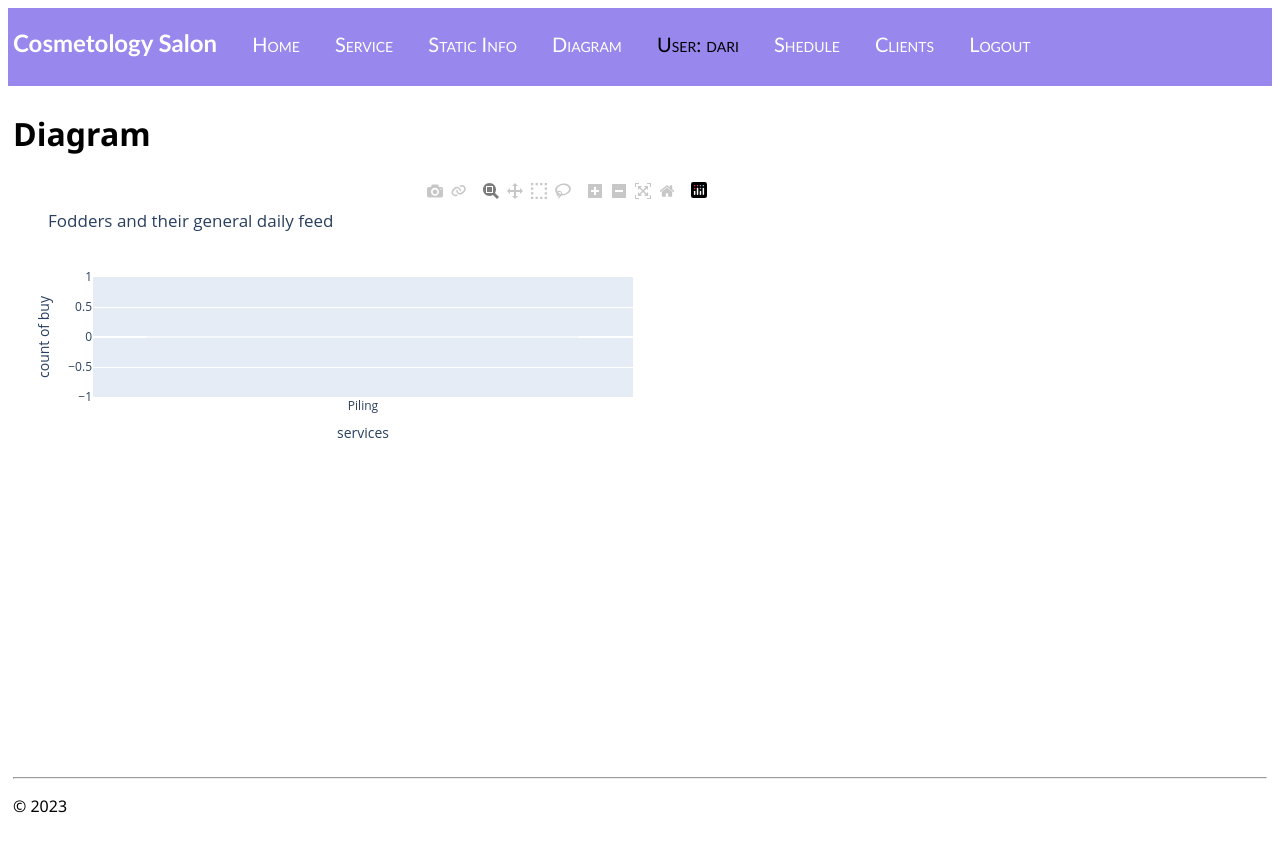
After one commit to Chaisy/PythonLabs, a Django app: page /CosmetologyApp/diagram/ in a window 1280 px wide. The commit adds this page. Run offline with Django 4.2, Linux system fonts and the light colour scheme; a user stored in the database is signed in; data comes from the database, SQL or seed files in the repository; data that the repository does not hold is empty.

```diff
--- a/Lab4/CosmetologyProject/CosmetologyApp/models.py
+++ b/Lab4/CosmetologyProject/CosmetologyApp/models.py
@@ -80,7 +80,7 @@ class Shedule(models.Model):
         verbose_name_plural = "Shedules"
 
     def __str__(self) -> str:
-        return f'{self.doctor} {self.client}{self.service} {self.room}{self.date}'
+        return f'{self.service}'
 
 class Sale(models.Model):
     service = models.ForeignKey(Service, on_delete=models.SET_NULL, null=True, blank=True, related_name='sale_servise')
--- a/Lab4/CosmetologyProject/CosmetologyApp/static/site.css
+++ b/Lab4/CosmetologyProject/CosmetologyApp/static/site.css
@@ -53,3 +53,9 @@ td {
    border: 1px solid #8374d3;
     text-align: center;
 }
+
+.diagram_service{
+
+    margin-bottom:300px;
+    height: 300px;
+}
--- /dev/null
+++ b/Lab4/CosmetologyProject/CosmetologyApp/templates/CosmetologyApp/diagram.html
@@ -0,0 +1,14 @@
+{% extends "CosmetologyApp/layout.html" %}
+
+
+{% block title %}Diagram{% endblock %}
+
+{% block content %}
+
+  <h1>Diagram</h1>
+
+  <div class="diagram_service" style="width: 700px;">
+    {{ plot_div|safe }}
+  </div>
+
+{% endblock %}
--- a/Lab4/CosmetologyProject/CosmetologyApp/templates/CosmetologyApp/layout.html
+++ b/Lab4/CosmetologyProject/CosmetologyApp/templates/CosmetologyApp/layout.html
@@ -6,23 +6,38 @@
     <title>Cosmetology</title>
     {% load static %}
     <link rel="stylesheet" type="text/css" href="{% static 'site.css' %}" />
+            <script>
+        function updateDateTime()
+        {
+            var currentDateTime = new Date();
+            var formattedDateTime = currentDateTime.toLocaleString();
+            var element = document.getElementById("current-datetime");
+            element.innerHTML = formattedDateTime;
+        }
+        setInterval(updateDateTime, 1000);
+    </script>
 </head>
 <body>
     <div class="navbar">
+
         <a href="/" class="navbar-brand">Cosmetology Salon</a>
         <a href="/CosmetologyApp/" class="navbar-item">Home</a>
         <a href="/CosmetologyApp/service" class="navbar-item">Service</a>
+        <a href="/CosmetologyApp/static_info/" class="navbar-item">Static Info</a>
+
         {% if user.is_authenticated %}
         {% if user.is_superuser %}
-        <a href="" class="navbar-item">Statistic</a>
+        <a href="/CosmetologyApp/diagram/" class="navbar-item">Diagram</a>
         {%endif%}
         <h class="navbar-item" ><font color="black">User: {{ user.get_username }}</font></h>
 <!--        <h class="navbar-item">Phone: {{ doctor.get_number }}</h>-->
         <a href="/CosmetologyApp/shedule" class="navbar-item">Shedule</a>
         <a href="/CosmetologyApp/client" class="navbar-item">Clients</a>
         <a href="/CosmetologyApp/accounts/logout/" class="navbar-item">Logout</a>
+
         {% else %}
         <a href="/CosmetologyApp/accounts/login/" class="navbar-item">Login</a>
+
         {% endif %}
 
     </div>
--- a/Lab4/CosmetologyProject/CosmetologyApp/templates/CosmetologyApp/service_detail.html
+++ b/Lab4/CosmetologyProject/CosmetologyApp/templates/CosmetologyApp/service_detail.html
@@ -2,12 +2,14 @@
 
 {% block title %}Service Details{% endblock %}
 {% block content %}
+
+
     <ul>
         <li>Procedure: {{ service.procedure }}</li>
         <li>Price: {{ service.price }}</li>
     </ul>
     {% if user.is_superuser %}
-            <p><a href="/CosmetologyApp/service/{{ service.id }}/delete/">Delete</a></p>
+            <p><a  href="/CosmetologyApp/service/{{ service.id }}/delete/">Delete</a></p>
     {% endif %}
 
 {% endblock %}
--- a/Lab4/CosmetologyProject/CosmetologyApp/urls.py
+++ b/Lab4/CosmetologyProject/CosmetologyApp/urls.py
@@ -1,4 +1,5 @@
 from django.contrib import admin
+from django.http import HttpResponseRedirect
 from django.urls import path, include
 from django.urls import re_path
 
@@ -12,7 +13,6 @@ urlpatterns = [
     path('admin/', admin.site.urls),
     path('accounts/', include('django.contrib.auth.urls')),
     re_path(r'^registration/$', views.UserRegistration, name='registration'),
-
     path('service/', views.ServiceListView.as_view(), name='service'),
     path('service/<int:id>/', views.ServiceDetailsView.as_view(), name='detail_service'),
     path('service/add/', views.ServiceCreate.as_view(), name='add_service'),
@@ -32,8 +32,10 @@ urlpatterns = [
     path('client/<int:pk>/delete/', views.ClientDelete.as_view(), name='delete_client'),
 
     path(r'^doctor$', views.DoctorListView.as_view(), name='doctor'),
+    path(r'doctor/(?P<pk>\d+)$', views.DoctorDetailView.as_view(), name='doctor-detail'),
 
-    path(r'doctor/(?P<pk>\d+)$', views.DoctorDetailView.as_view(), name='doctor-detail'),
+    path('diagram/', views.DiagramView.as_view(), name='diagram'),
+    path('static_info/', views.StaticInfoView.as_view(), name='static_info'),
 
 
 
--- a/Lab4/CosmetologyProject/CosmetologyApp/views.py
+++ b/Lab4/CosmetologyProject/CosmetologyApp/views.py
@@ -1,6 +1,8 @@
 import logging
+import re
 
 from django.contrib.auth import login
+from django.contrib.auth.decorators import login_required
 from django.contrib.auth.forms import UserCreationForm
 from django.contrib.sites import requests
 from django.core.validators import RegexValidator
@@ -8,10 +10,11 @@ from django import forms
 from django.contrib.auth.models import User
 from django.contrib.auth.hashers import make_password
 from django.shortcuts import render
-
+from django.utils.decorators import method_decorator
+from plotly.graph_objects import Bar, Layout, Figure
 from django.shortcuts import render
 from django.http import HttpResponse, Http404, HttpResponseRedirect
-from datetime import datetime
+import datetime
 
 from django.urls import reverse_lazy
 from django.views import generic, View
@@ -21,10 +24,11 @@ from django.views.generic import CreateView, UpdateView, DeleteView
 from .models import Service, Client, Doctor, Shedule, Doctor_Category
 
 logger = logging.getLogger(__name__)
+
+
 class HomeView(View):
     @staticmethod
     def get(request):
-
         response = requests.get('https://dog.ceo/api/breeds/image/random')
         image_url = response.json()['message']
 
@@ -38,6 +42,7 @@ class HomeView(View):
 
         return render(request, 'CosmetologyApp/index.html', context)
 
+
 class UserProfileView(View):
     @staticmethod
     def get(request):
@@ -50,8 +55,11 @@ class UserProfileView(View):
         return render(
             request,
             'CosmetologyApp/personal.html',
-            context={'doctor' : doctor, })
-#Client#########################
+            context={'doctor': doctor, })
+
+
+# Client#########################
+@method_decorator(login_required, name='dispatch')
 class ClientDetailsView(View):
     @staticmethod
     def get(request, id):
@@ -64,22 +72,94 @@ class ClientDetailsView(View):
             'CosmetologyApp/client_detail.html',
             context={'client': client, }
         )
+
+
+@method_decorator(login_required, name='dispatch')
 class ClientCreate(CreateView):
-
     model = Client
     fields = ['name', 'number', 'birth_date']
     success_url = reverse_lazy('client')
 
+    def form_valid(self, form):
+        # form.instance.staffer = Staffer.objects.filter(username=self.request.user.username).first()
+        if Client.objects.filter(name=form.cleaned_data['name']) and \
+                Client.objects.filter(number=form.cleaned_data['number']) and \
+                Client.objects.filter(birth_date=form.cleaned_data['birth_date']):
+            form.add_error(None, 'We have this client.')
+            logger.error(f'Failed to create client by {self.request.user.username}!')
+            return self.form_invalid(form)
+
+        if not re.fullmatch(r"^[A-z '-]+$", form.cleaned_data['name']):
+            form.add_error(None, 'Its not name.')
+            logger.error(f'Failed to create client by {self.request.user.username}!')
+            return self.form_invalid(form)
+
+        date1 = form.cleaned_data['birth_date']
+        dateTimeNow = datetime.date.today()
+        dateInPast = datetime.date(1923, 12, 31)
+
+        if ((dateTimeNow < date1) or (date1 < dateInPast)):
+            form.add_error(None, 'Birth date in future or in the past.')
+            logger.error(f'Failed to create birth_date by {self.request.user.username}!')
+            return self.form_invalid(form)
+
+        try:
+            response = super().form_valid(form)
+
+            logger.info(f'Client was created successfully by {self.request.user.username}.')
+            return response
+        except Exception:
+            logger.error(f'Failed to create client by {self.request.user.username}!')
+            raise
+
+
+@method_decorator(login_required, name='dispatch')
 class ClientUpdate(UpdateView):
     model = Client
     fields = ['name', 'number', 'birth_date']
     success_url = reverse_lazy('client')
 
+    def form_valid(self, form):
+        # form.instance.staffer = Staffer.objects.filter(username=self.request.user.username).first()
+        if Client.objects.filter(name=form.cleaned_data['name']) and \
+                Client.objects.filter(number=form.cleaned_data['number']) and \
+                Client.objects.filter(birth_date=form.cleaned_data['birth_date']):
+            form.add_error(None, 'We have this client.')
+            logger.error(f'Failed to create client by {self.request.user.username}!')
+            return self.form_invalid(form)
+
+        if not re.fullmatch(r"^[A-z '-]+$", form.cleaned_data['name']):
+            form.add_error(None, 'Its not name.')
+            logger.error(f'Failed to create client by {self.request.user.username}!')
+            return self.form_invalid(form)
+
+        date1 = form.cleaned_data['birth_date']
+        dateTimeNow = datetime.date.today()
+        dateInPast = datetime.date(1923, 12, 31)
+
+        if ((dateTimeNow < date1) or (date1 < dateInPast)):
+            form.add_error(None, 'Birth date in future or in the past.')
+            logger.error(f'Failed to create birth_date by {self.request.user.username}!')
+            return self.form_invalid(form)
+
+        try:
+            response = super().form_valid(form)
+
+            logger.info(f'Client was created successfully by {self.request.user.username}.')
+            return response
+        except Exception:
+            logger.error(f'Failed to create client by {self.request.user.username}!')
+            raise
+
+
+@method_decorator(login_required, name='dispatch')
 class ClientDelete(DeleteView):
     model = Client
     success_url = reverse_lazy('client')
 
-#Shedule#########################
+
+# Shedule#########################
+@method_decorator(login_required, name='dispatch')
 class SheduleDetailsView(View):
     @staticmethod
     def get(request, id):
@@ -93,27 +173,103 @@ class SheduleDetailsView(View):
             context={'shedule': shedule, }
         )
 
+
+@method_decorator(login_required, name='dispatch')
 class SheduleCreate(CreateView):
-
     model = Shedule
     fields = ['doctor', 'client', 'service', 'room', 'date']
     success_url = reverse_lazy('shedule')
 
+    def form_valid(self, form):
+        # form.instance.staffer = Staffer.objects.filter(username=self.request.user.username).first()
+        if Shedule.objects.filter(doctor=form.cleaned_data['doctor']) and \
+                Shedule.objects.filter(client=form.cleaned_data['client']) and \
+                Shedule.objects.filter(service=form.cleaned_data['service']) and\
+                Shedule.objects.filter(date=form.cleaned_data['date']):
+            form.add_error(None, 'We have this shedule.')
+            logger.error(f'Failed to create shedule by {self.request.user.username}!')
+            return self.form_invalid(form)
+
+        if form.cleaned_data['doctor'] == None or form.cleaned_data['client'] == None or \
+                form.cleaned_data['service'] == None:
+            form.add_error(None, 'Shedule have empty field.')
+            logger.error(f'Failed to create shedule by {self.request.user.username}!')
+            return self.form_invalid(form)
+
+        date1 = form.cleaned_data['date']
+        dateTimeNow = datetime.date.today()
+        dateInFuture = datetime.date(2023, 8, 30)
+
+        if ((dateTimeNow > date1) or (date1 > dateInFuture)):
+            form.add_error(None, 'Date in past or the date is too far away.')
+            logger.error(f'Failed to create shedule by {self.request.user.username}!')
+            return self.form_invalid(form)
+
+        try:
+            response = super().form_valid(form)
+
+            logger.info(f'Shedule was created successfully by {self.request.user.username}.')
+            return response
+        except Exception:
+            logger.error(f'Shedule to create client by {self.request.user.username}!')
+            raise
+
+
+@method_decorator(login_required, name='dispatch')
 class SheduleUpdate(UpdateView):
     model = Shedule
     fields = ['doctor', 'client', 'service', 'room', 'date']
     success_url = reverse_lazy('shedule')
 
+    def form_valid(self, form):
+        # form.instance.staffer = Staffer.objects.filter(username=self.request.user.username).first()
+        if Shedule.objects.filter(doctor=form.cleaned_data['doctor']) and \
+                Shedule.objects.filter(client=form.cleaned_data['client']) and \
+                Shedule.objects.filter(service=form.cleaned_data['service']) and\
+                Shedule.objects.filter(date=form.cleaned_data['date']):
+            form.add_error(None, 'We have this shedule.')
+            logger.error(f'Failed to create shedule by {self.request.user.username}!')
+
+            return self.form_invalid(form)
+        if form.cleaned_data['doctor'] == None or form.cleaned_data['client'] == None or \
+                form.cleaned_data['service'] == None:
+            form.add_error(None, 'Shedule have empty field.')
+            logger.error(f'Failed to create shedule by {self.request.user.username}!')
+            return self.form_invalid(form)
+
+        date1 = form.cleaned_data['date']
+        dateTimeNow = datetime.date.today()
+        dateInFuture = datetime.date(2023, 8, 30)
+
+        if ((dateTimeNow > date1) or (date1 > dateInFuture)):
+            form.add_error(None, 'Date in past or the date is too far away.')
+            logger.error(f'Failed to create shedule by {self.request.user.username}!')
+            return self.form_invalid(form)
+
+        try:
+            response = super().form_valid(form)
+
+            logger.info(f'Shedule was created successfully by {self.request.user.username}.')
+            return response
+        except Exception:
+            logger.error(f'Shedule to create client by {self.request.user.username}!')
+            raise
+
+
+@method_decorator(login_required, name='dispatch')
 class SheduleDelete(DeleteView):
     model = Shedule
     success_url = reverse_lazy('shedule')
 
+
 class DoctortForm(forms.Form):
     num_validetor = RegexValidator(regex=r"^\+375 \(29\) \d{3}-\d{2}-\d{2}$")
+    name_validator = RegexValidator(regex=r"^[A-z '-]+$")
     # validate_name = RegexValidator(regex=r"/^[a-z ,.'-]+$/i")
-    name = forms.CharField(max_length=20)
+    name = forms.CharField(max_length=20, validators=[name_validator])
     number = forms.CharField(max_length=30, validators=[num_validetor], help_text="+375 (29) xxx-xx-xx")
-    password = forms.CharField()
+    password = forms.CharField(min_length=2, widget=forms.PasswordInput())
+
 
 class ServiceDetailsView(View):
     @staticmethod
@@ -128,15 +284,41 @@ class ServiceDetailsView(View):
             context={'service': service, }
         )
 
+
+@method_decorator(login_required, name='dispatch')
 class ServiceCreate(CreateView):
-
     model = Service
     fields = ['procedure', 'price']
     success_url = reverse_lazy('service')
 
+    def form_valid(self, form):
+        # form.instance.staffer = Staffer.objects.filter(username=self.request.user.username).first()
+        if Service.objects.filter(procedure=form.cleaned_data['procedure']):
+            form.add_error(None, 'We have this service.')
+            logger.error(f'Failed to create service by {self.request.user.username}!')
+            return self.form_invalid(form)
+
+        if not re.fullmatch(r"^[A-z ,'-]+$", form.cleaned_data['procedure']):
+            form.add_error(None, 'Its not procedure.')
+            logger.error(f'Failed to create service by {self.request.user.username}!')
+            return self.form_invalid(form)
+
+        try:
+            response = super().form_valid(form)
+
+            logger.info(f'Service was created successfully by {self.request.user.username}.')
+            return response
+        except Exception:
+            logger.error(f'Service to create client by {self.request.user.username}!')
+            raise
+
+
+@method_decorator(login_required, name='dispatch')
 class ServiceDelete(DeleteView):
     model = Service
     success_url = reverse_lazy('service')
+
+
 def UserRegistration(request):
     if request.method == "POST":
         doctorForm = DoctortForm(request.POST)
@@ -144,26 +326,27 @@ def UserRegistration(request):
             user = User()
             user.username = doctorForm.cleaned_data['name']
             user.password = make_password(doctorForm.cleaned_data['password'])
-            user.save()
-            request.user = user
-            doctor = Doctor()
-            doctor.name = user.username
-            doctor.number = doctorForm.cleaned_data['number']
-            doctor.save()
-            logger.info(f'Registration new user {doctor.id}: {doctor.name}')
-            return HttpResponseRedirect('/CosmetologyApp/accounts/login/')
+            if User.objects.filter(username=user.username).exists():
+                logger.error(f'Failed to add doctor ')
+                doctorForm.add_error(None, "We have this user")
+            else:
+                user.save()
+                request.user = user
+                doctor = Doctor()
+                doctor.name = user.username
+                doctor.number = doctorForm.cleaned_data['number']
+                doctor.save()
+                logger.info(f'Registration new user {doctor.id}: {doctor.name}')
+                return HttpResponseRedirect('/CosmetologyApp/accounts/login/')
         else:
             logger.error('Failed to registration user')
     else:
         doctorForm = DoctortForm()
 
     return render(
-            request,
-            'CosmetologyApp/registration.html',
-            context={'form' : doctorForm, })
-
-
-
+        request,
+        'CosmetologyApp/registration.html',
+        context={'form': doctorForm, })
 
 
 class ServiceListView(generic.ListView):
@@ -171,22 +354,29 @@ class ServiceListView(generic.ListView):
     context_object_name = 'service_list'
     template_name = 'CosmetologyApp/service.html'
 
+
+@method_decorator(login_required, name='dispatch')
 class ClientListView(generic.ListView):
     model = Client
     context_object_name = 'client_list'
     template_name = 'CosmetologyApp/client.html'
 
+
+@method_decorator(login_required, name='dispatch')
 class DoctorListView(generic.ListView):
     model = Doctor
     context_object_name = 'doctor_list'
     template_name = 'CosmetologyApp/doctor.html'
 
+
+@method_decorator(login_required, name='dispatch')
 class SheduleListView(generic.ListView):
     model = Shedule
     context_object_name = 'shedule_list'
     template_name = 'CosmetologyApp/shedule.html'
 
 
+@method_decorator(login_required, name='dispatch')
 class DoctorDetailView(View):
     def get(request, id):
         try:
@@ -199,3 +389,79 @@ class DoctorDetailView(View):
             'CosmetologyApp/doctor_detail.html',
             context={'doctor_details': doctor_details, }
         )
+
+
+@method_decorator(login_required, name='dispatch')
+class DiagramView(View):
+    @staticmethod
+    def get(request):
+        services = Service.objects.all()
+        fodder_types = list(Service.objects.values_list('procedure', flat=True))
+        general_daily_feeds = []
+
+        for service in services:
+            shedules = Shedule.objects.filter(service=service)
+
+            count = 0
+            for shedule in shedules:
+                count += 1
+
+            general_daily_feeds.append(count)
+
+        data = Bar(x=fodder_types, y=general_daily_feeds,
+                   marker=dict(color=['pink', 'gray', 'white']))
+        layout = Layout(title='Fodders and their general daily feed',
+                        xaxis=dict(title='services'),
+                        yaxis=dict(title='count of buy'))
+        fig = Figure(data=data, layout=layout)
+        plot_div = fig.to_html(full_html=False)
+
+        return render(
+            request,
+            'CosmetologyApp/diagram.html',
+            context={'plot_div': plot_div, }
+        )
+
+
+class StaticInfoView(View):
+    @staticmethod
+    def get(request):
+        client_count = Client.objects.all().count()
+        doctor_count = Doctor.objects.all().count()
+        priems_count = Shedule.objects.all().count()
+        service_count = Service.objects.all().count()
+        last_used_service = Shedule.objects.latest('service')
+
+        services = Service.objects.all()
+        general_daily_feeds = []
+        for service in services:
+            shedules = Shedule.objects.filter(service=service)
+
+            count = 0
+            for shedule in shedules:
+                count += 1
+
+            general_daily_feeds.append((service.procedure, count))
+        sorted_data = sorted(general_daily_feeds, key=lambda x: x[1], reverse=True)
+        service = sorted_data[0][0]
+
+        context = {
+            'client_count': client_count,
+            'doctor_count': doctor_count,
+            'priems_count': priems_count,
+            'service_count': service_count,
+            'latest_proc': last_used_service,
+            'pop_service': service
+        }
+
+        return render(
+            request,
+            'CosmetologyApp/static_info.html',
+            context
+        )
+
+
+def formatted_datetime():
+    current_datetime = datetime.now()
+    result = current_datetime.strftime("%d-%m-%Y %H:%M:%S")
+    return str(result)
```
Also changed, not shown: Lab4/CosmetologyProject/CosmetologyApp/admin.py (+14 -2 lines), Lab4/CosmetologyProject/CosmetologyApp/templates/CosmetologyApp/index.html (+4 -5 lines), Lab4/CosmetologyProject/CosmetologyApp/templates/CosmetologyApp/static_info.html (added, +29 -0 lines), Lab4/CosmetologyProject/CosmetologyProject/settings.py (+47 -2 lines).
